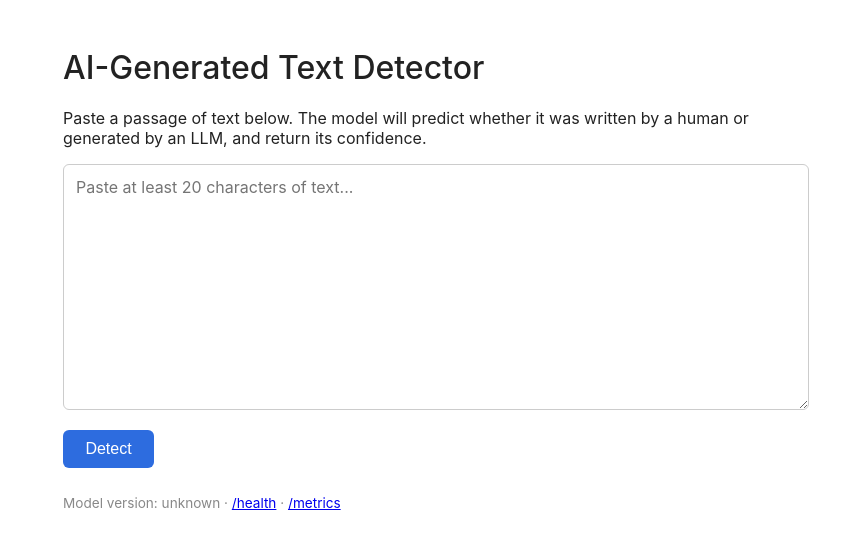
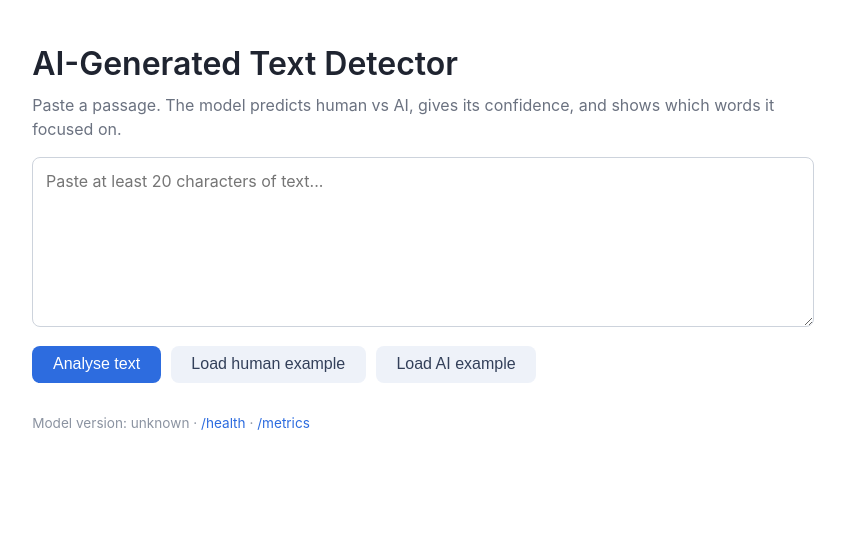
Before and after one commit to MichaelShpyl/ai-text-detector, a Flask app: page / in a window 1280 px wide. Shown: the top 558 px of the page, without its empty margins (217-1062 px from the left). Run offline with Flask 3, Linux system fonts and the light colour scheme.

Commit message:
single-page ui: confidence bar, attention heatmap, sample buttons

```diff
--- a/app/templates/index.html
+++ b/app/templates/index.html
@@ -2,26 +2,120 @@
 <html lang="en">
 <head>
     <meta charset="UTF-8">
+    <meta name="viewport" content="width=device-width, initial-scale=1">
     <title>AI Text Detector</title>
     <style>
-        body { font-family: -apple-system, BlinkMacSystemFont, "Segoe UI", sans-serif;
-               max-width: 720px; margin: 3em auto; padding: 0 1em; color: #222; }
-        h1 { font-weight: 500; }
-        textarea { width: 100%; min-height: 220px; padding: 0.75em; font-size: 1em;
-                   border: 1px solid #ccc; border-radius: 6px; font-family: inherit; }
-        button { background: #2d6cdf; color: white; border: 0; padding: 0.6em 1.4em;
-                 border-radius: 6px; font-size: 1em; cursor: pointer; margin-top: 1em; }
-        button:hover { background: #1e54b0; }
-        .meta { color: #888; font-size: 0.85em; margin-top: 2em; }
+        :root { --blue:#2d6cdf; --green:#1b8a4b; --red:#c0322b; }
+        * { box-sizing: border-box; }
+        body { font-family: -apple-system, BlinkMacSystemFont, "Segoe UI", Roboto, sans-serif;
+               max-width: 820px; margin: 2.5em auto; padding: 0 1.2em; color: #1f2430; line-height: 1.5; }
+        h1 { font-weight: 600; margin-bottom: 0.15em; }
+        .sub { color:#6b7280; margin-top:0; }
+        textarea { width: 100%; min-height: 170px; padding: 0.8em; font-size: 1em;
+                   border: 1px solid #cdd3dc; border-radius: 8px; font-family: inherit; resize: vertical; }
+        .row { display:flex; gap:0.6em; align-items:center; flex-wrap:wrap; margin-top:0.8em; }
+        button { background: var(--blue); color:#fff; border:0; padding:0.6em 1.3em;
+                 border-radius:8px; font-size:1em; cursor:pointer; }
+        button:hover { background:#1e54b0; }
+        button:disabled { opacity:0.6; cursor:default; }
+        button.ghost { background:#eef2f9; color:#33405a; }
+        button.ghost:hover { background:#e2e8f4; }
+        .card { border:1px solid #e5e8ee; border-radius:10px; padding:1.1em 1.2em; margin-top:1.4em; }
+        .verdict { display:flex; align-items:baseline; gap:0.6em; flex-wrap:wrap; }
+        .badge { font-size:1.35em; font-weight:700; padding:0.05em 0.5em; border-radius:8px; color:#fff; }
+        .badge.human { background:var(--green); }
+        .badge.ai { background:var(--red); }
+        .conf { color:#374151; }
+        .bar { height:10px; border-radius:6px; background:#eceff4; margin-top:0.6em; overflow:hidden; }
+        .bar > div { height:100%; background:var(--blue); width:0; transition:width .3s; }
+        h3 { margin:1.4em 0 0.4em; font-size:0.95em; color:#374151; }
+        #heat { line-height:1.9; }
+        #heat span { padding:2px 1px; border-radius:3px; }
+        .meta { color:#8b93a1; font-size:0.85em; margin-top:2.2em; }
+        .meta a { color:var(--blue); text-decoration:none; }
+        .hidden { display:none; }
+        .err { color:var(--red); margin-top:1em; }
     </style>
 </head>
 <body>
     <h1>AI-Generated Text Detector</h1>
-    <p>Paste a passage of text below. The model will predict whether it was written by a human or generated by an LLM, and return its confidence.</p>
-    <form action="/predict" method="post">
-        <textarea name="text" placeholder="Paste at least 20 characters of text..." required></textarea>
-        <button type="submit">Detect</button>
-    </form>
-    <p class="meta">Model version: {{ model_version }} &middot; <a href="/health">/health</a> &middot; <a href="/metrics">/metrics</a></p>
+    <p class="sub">Paste a passage. The model predicts human vs AI, gives its confidence, and shows which words it focused on.</p>
+
+    <textarea id="text" placeholder="Paste at least 20 characters of text..."></textarea>
+    <div class="row">
+        <button id="go" onclick="analyse()">Analyse text</button>
+        <button class="ghost" onclick="fillSample('human')">Load human example</button>
+        <button class="ghost" onclick="fillSample('ai')">Load AI example</button>
+    </div>
+
+    <div id="err" class="err hidden"></div>
+
+    <div id="result" class="card hidden">
+        <div class="verdict">
+            <span id="badge" class="badge">...</span>
+            <span class="conf" id="conf"></span>
+        </div>
+        <div class="bar"><div id="barfill"></div></div>
+        <h3>Why: words the model attended to most</h3>
+        <div id="heat"></div>
+    </div>
+
+    <p class="meta">Model version: <span id="ver">{{ model_version }}</span> &middot;
+        <a href="/health" target="_blank">/health</a> &middot;
+        <a href="/metrics" target="_blank">/metrics</a></p>
+
+    <script>
+        const SAMPLES = {
+            human: "honestly the worst part of moving house isn't the lifting, it's finding a box three weeks later with the one charger you actually needed in it. still living out of bags at this point.",
+            ai: "There are several compelling reasons to incorporate regular exercise into your daily routine. Firstly, physical activity improves cardiovascular health and helps maintain a healthy weight. Secondly, it boosts mood by releasing endorphins. Finally, consistent exercise can improve sleep quality and increase overall energy levels throughout the day."
+        };
+        function fillSample(k){ document.getElementById('text').value = SAMPLES[k]; }
+        function showErr(msg){
+            const e = document.getElementById('err');
+            e.textContent = msg; e.classList.remove('hidden');
+            document.getElementById('result').classList.add('hidden');
+        }
+        async function analyse(){
+            const text = document.getElementById('text').value.trim();
+            document.getElementById('err').classList.add('hidden');
+            if (text.length < 20){ showErr("Please paste at least 20 characters."); return; }
+            const go = document.getElementById('go');
+            go.disabled = true; go.textContent = "Analysing...";
+            try {
+                const [pred, exp] = await Promise.all([
+                    fetch('/predict', {method:'POST', headers:{'Content-Type':'application/json'}, body: JSON.stringify({text})}).then(r=>r.json()),
+                    fetch('/explain', {method:'POST', headers:{'Content-Type':'application/json'}, body: JSON.stringify({text})}).then(r=>r.json())
+                ]);
+                if (pred.error){ showErr(pred.error); return; }
+                const isAI = pred.label === 'AI';
+                const badge = document.getElementById('badge');
+                badge.textContent = pred.label;
+                badge.className = 'badge ' + (isAI ? 'ai' : 'human');
+                document.getElementById('conf').textContent = (pred.confidence*100).toFixed(1) + '% confidence';
+                document.getElementById('barfill').style.width = (pred.confidence*100).toFixed(0) + '%';
+                document.getElementById('ver').textContent = pred.model_version;
+                const heat = document.getElementById('heat');
+                heat.innerHTML = '';
+                if (exp.tokens && exp.weights && exp.weights.length){
+                    const max = Math.max.apply(null, exp.weights) || 1;
+                    exp.tokens.forEach((tok, i) => {
+                        let t = tok, lead = ' ';
+                        if (t.indexOf('##') === 0){ t = t.slice(2); lead = ''; }
+                        const span = document.createElement('span');
+                        span.textContent = lead + t;
+                        span.style.background = 'rgba(255,159,28,' + (exp.weights[i]/max).toFixed(3) + ')';
+                        heat.appendChild(span);
+                    });
+                } else {
+                    heat.textContent = '(no attention returned)';
+                }
+                document.getElementById('result').classList.remove('hidden');
+            } catch (e){
+                showErr("Request failed: " + e.message);
+            } finally {
+                go.disabled = false; go.textContent = "Analyse text";
+            }
+        }
+    </script>
 </body>
 </html>
```
